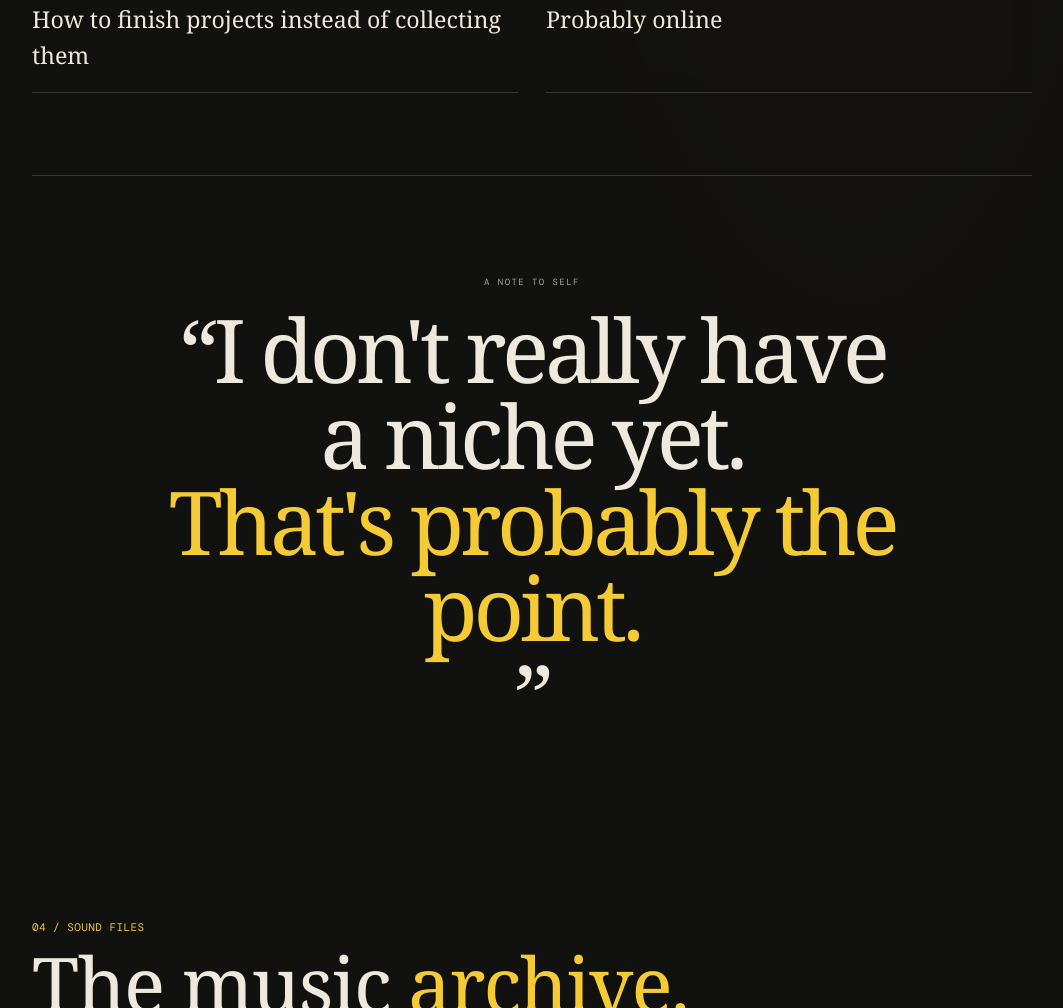
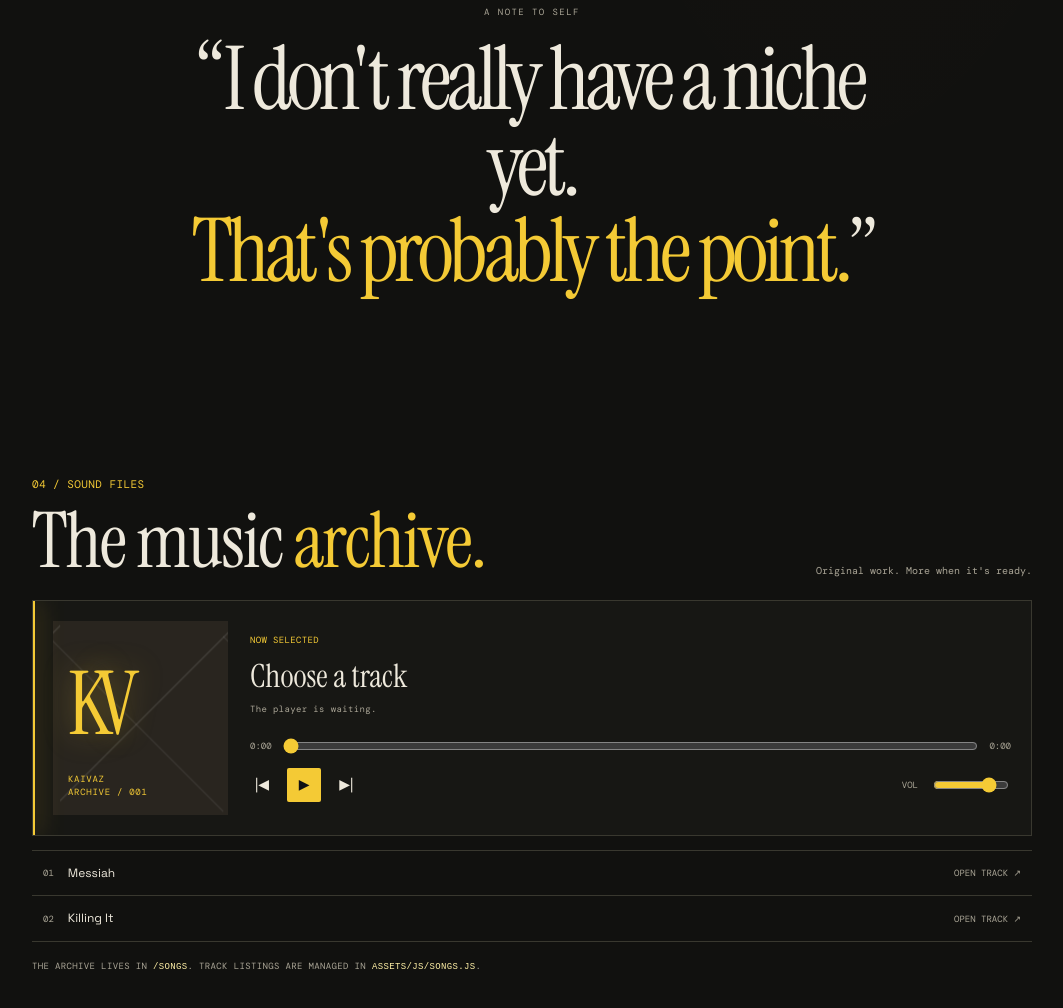
Before and after one commit to Str1ke0ut/Str1ke0ut.github.io, a plain HTML site: page index.html in a window 1280 px wide. Shown: the part 2333-3341 px from the top of the page, without its empty margins (108-1171 px from the left). Drawn offline with nearby package versions, Linux system fonts and the light colour scheme.

Commit message:
Load editorial display font for KAIVAZ redesign

```diff
--- a/index.html
+++ b/index.html
@@ -8,7 +8,7 @@
   <title>KAIVAZ — corner of the internet</title>
   <link rel="preconnect" href="https://fonts.googleapis.com">
   <link rel="preconnect" href="https://fonts.gstatic.com" crossorigin>
-  <link href="https://fonts.googleapis.com/css2?family=DM+Mono:wght@400;500&family=Space+Grotesk:wght@400;500;600;700&display=swap" rel="stylesheet">
+  <link href="https://fonts.googleapis.com/css2?family=DM+Mono:wght@400;500&family=Instrument+Serif:ital@0;1&family=Space+Grotesk:wght@400;500;600;700&display=swap" rel="stylesheet">
   <link rel="stylesheet" href="assets/css/style.css?v=5">
 </head>
 <body>
```
